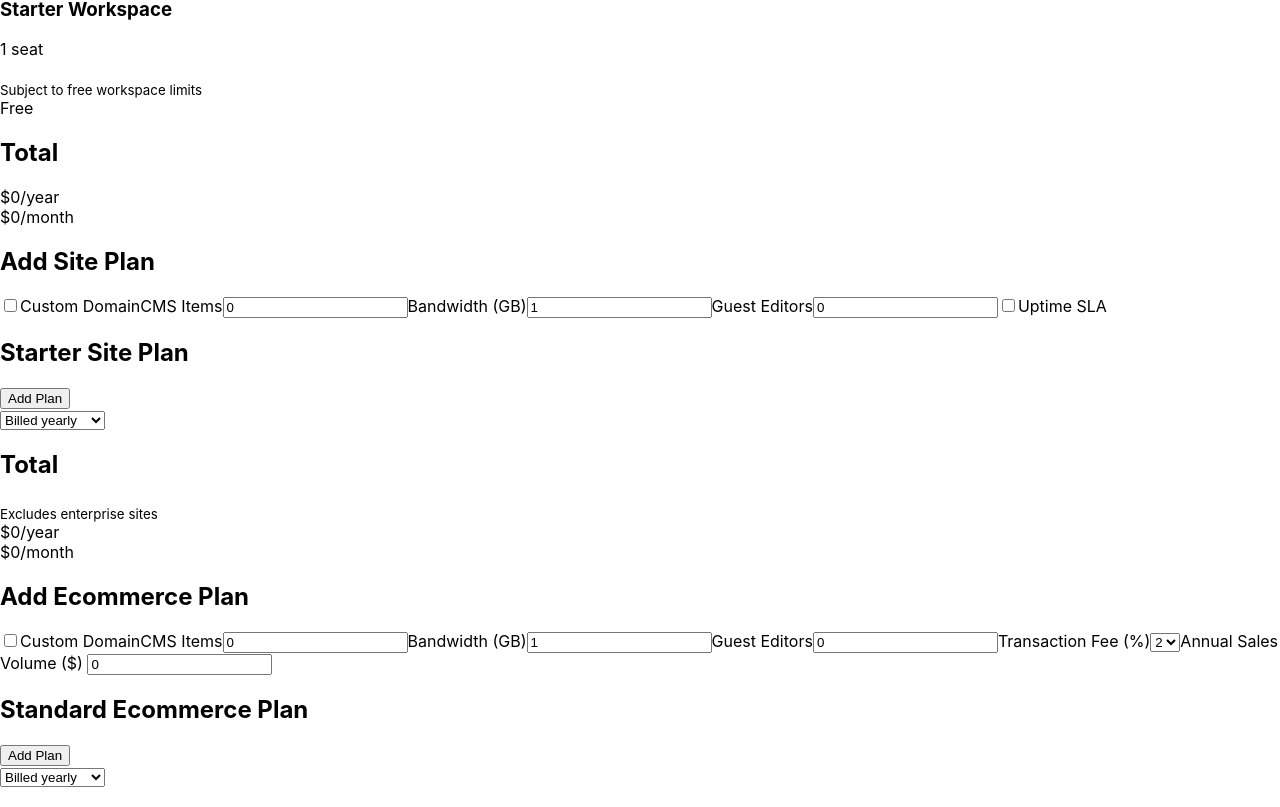
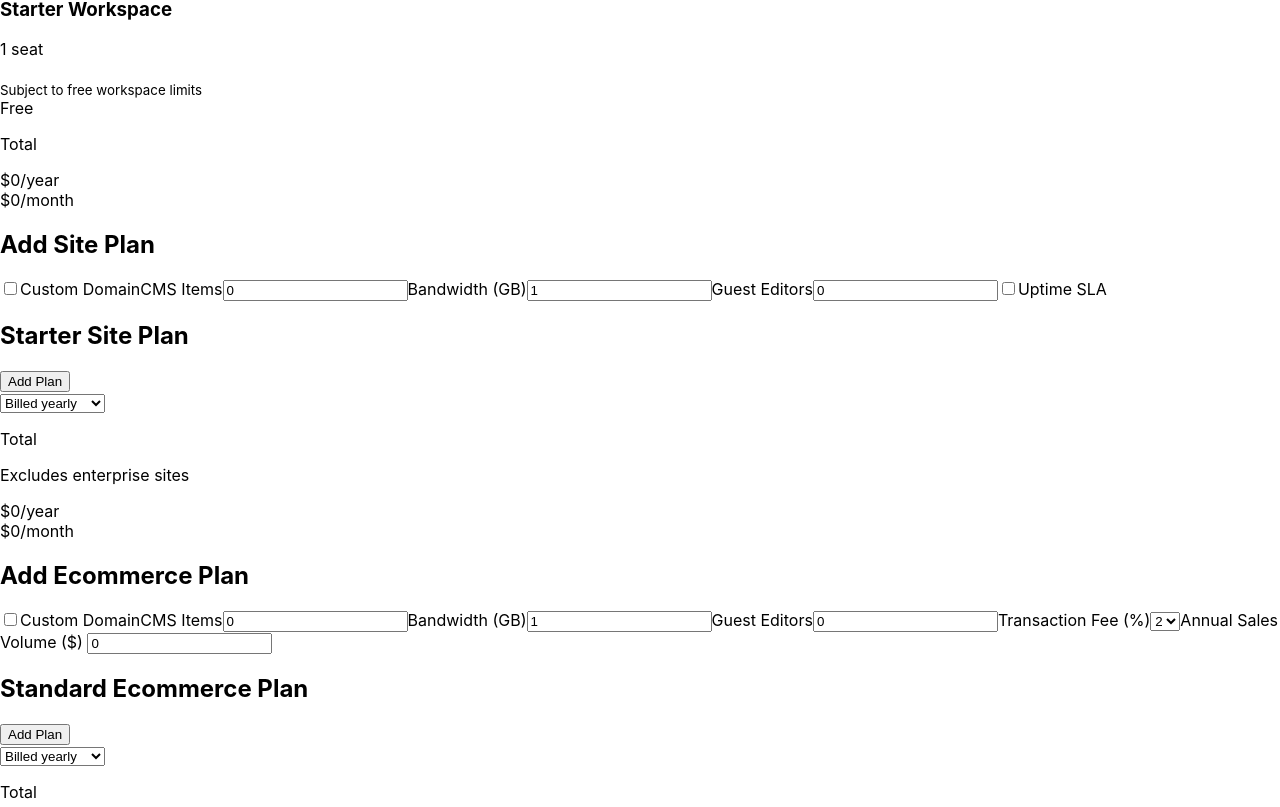
Before and after one commit to Nnadozie/webflow-calc, a React (Create React App) app: page / in a window 1280 px wide. Shown: the part 153-960 px from the top of the page. Built offline with nearby package versions, Linux system fonts and the light colour scheme.

Commit message:
changed h2 to p

```diff
--- a/src/components/EcommercePlan.tsx
+++ b/src/components/EcommercePlan.tsx
@@ -371,7 +371,7 @@ function EcommercePlan() {
         </SelectedPlans>
         <Total className="total">
           <div className="total-label">
-            <h2 className="total-text">Total</h2>
+            <p className="total-text">Total</p>
           </div>
           {billing === 'monthly' && (
             <>
--- a/src/components/SitePlan.tsx
+++ b/src/components/SitePlan.tsx
@@ -379,8 +379,8 @@ function SitePlan() {
         </SelectedPlans>
         <Total className="total">
           <div className="total-label">
-            <h2 className="total-text">Total</h2>
-            <sub>Excludes enterprise sites</sub>
+            <p className="total-text">Total</p>
+            <p>Excludes enterprise sites</p>
           </div>
           {billing === 'monthly' && (
             <>
--- a/src/components/WorkspacePlan.tsx
+++ b/src/components/WorkspacePlan.tsx
@@ -418,7 +418,7 @@ function WorkspacePlan() {
         </SelectedPlans>
         <Total className="total">
           <div className="total-label">
-            <h2 className="total-text">Total</h2>
+            <p className="total-text">Total</p>
           </div>
           {plan.name === 'Enterprise' ? (
             <div className="price">Custom Pricing</div>
```
